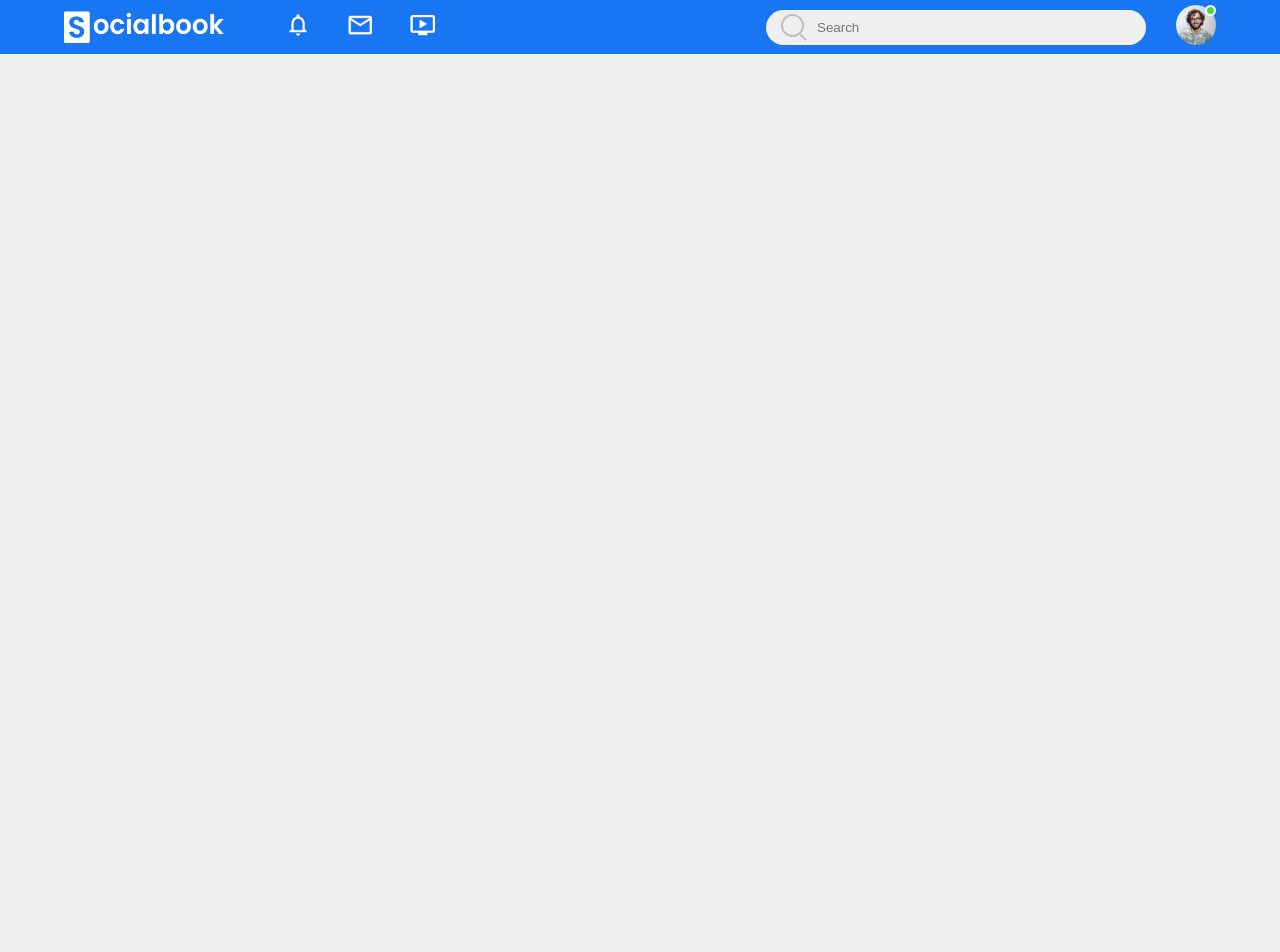
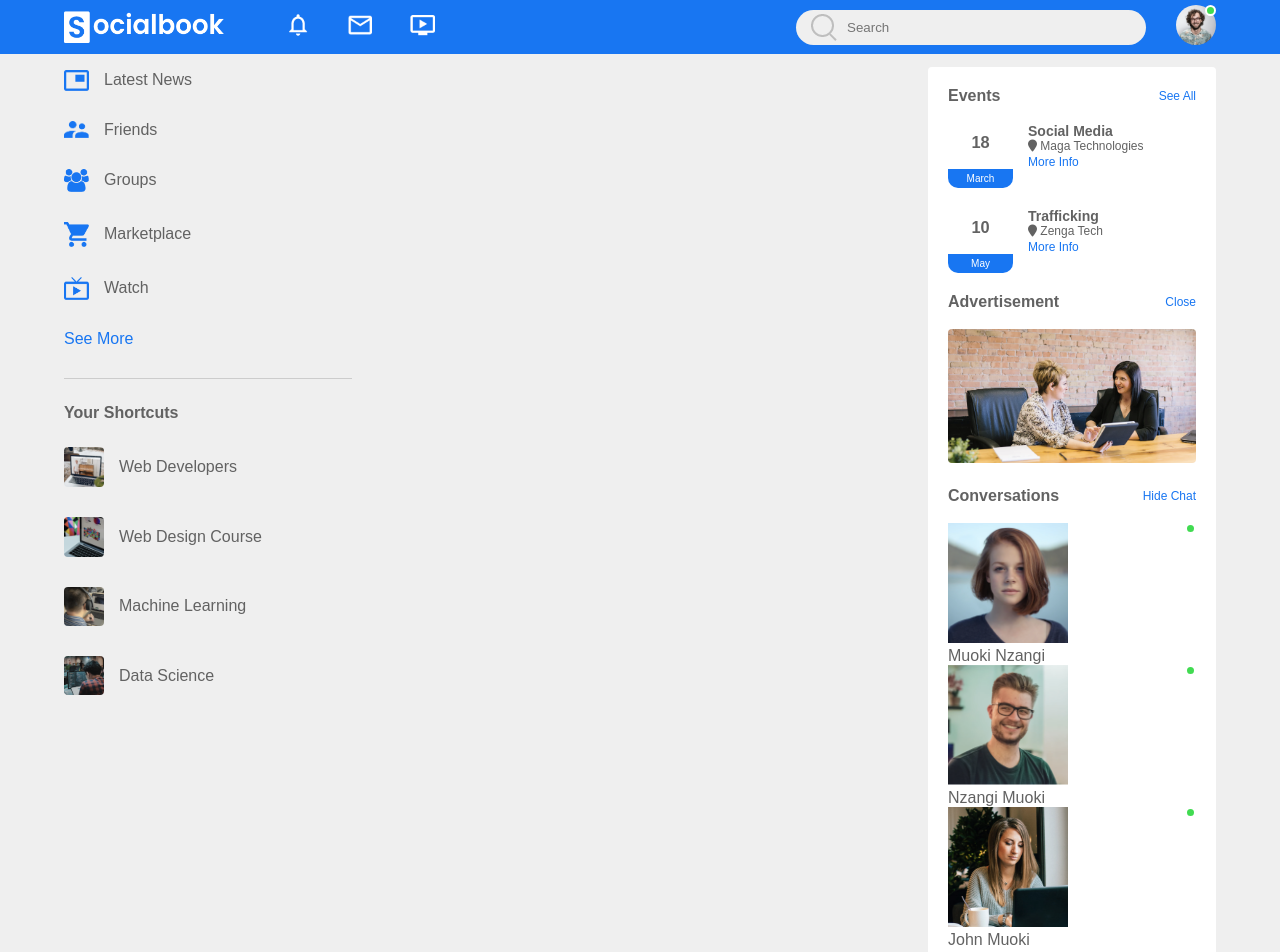
Before and after one commit to nzangi/Facebook, a plain HTML site: page index.html in a window 1280 px wide. Shown: the top 952 px of the page. Before the commit the page ends 800 px from the top, so only its background shows below. Drawn offline with Linux system fonts and the light colour scheme.

Commit message:
Added both left sidebar and right side

```diff
--- a/index.html
+++ b/index.html
@@ -6,6 +6,7 @@
     <meta name="viewport" content="width=device-width, initial-scale=1.0">
     <title>Facebook</title>
     <link rel="stylesheet" href="style.css">
+    <script src="https://kit.fontawesome.com/93747cae98.js" crossorigin="anonymous"></script>
 </head>
 <body>
     <nav>
@@ -30,9 +31,85 @@
 
     </nav>
     <div class="container">
-        <div class="left-sidebar"></div>
+        <!-- left side bar -->
+        <div class="left-sidebar">
+            <div class="imp-links">
+                <a href="#"><img src="images/news.png">Latest News</a>
+                <a href="#"><img src="images/friends.png">Friends</a>
+                <a href="#"><img src="images/group.png">Groups</a>
+                <a href="#"><img src="images/marketplace.png">Marketplace</a>
+                <a href="#"><img src="images/watch.png">Watch</a>
+                <a href="#">See More</a>
+            </div>
+            <div class="shortcut-links">
+                <p>Your Shortcuts</p>
+                <a href="#"><img src="images/shortcut-1.png">Web Developers</a>
+                <a href="#"><img src="images/shortcut-2.png">Web Design Course</a>
+                <a href="#"><img src="images/shortcut-3.png">Machine Learning</a>
+                <a href="#"><img src="images/shortcut-4.png"> Data Science</a>
+
+            </div>
+        </div>
+        <!-- main-content bar -->
         <div class="main-content"></div>
-        <div class="right-sidebar"></div>
+
+        <!-- right side bar -->
+        <div class="right-sidebar">
+            <div class="sidebar-title">
+                <h4>Events</h4>
+                <a href = "#">See All</a>
+            </div>
+            <div class="event">
+                <div class="left-event">
+                    <h3>18</h3>
+                    <span>March</span>
+                </div>
+                <div class="right-event">
+                    <h4>Social Media</h4>
+                    <p><i class="fa-solid fa-location-pin"></i> Maga Technologies</p>
+                    <a href="#">More Info</a>
+                </div>
+            </div>
+            <div class="event">
+                <div class="left-event">
+                    <h3>10</h3>
+                    <span>May</span>
+                </div>
+                <div class="right-event">
+                    <h4>Trafficking</h4>
+                    <p><i class="fa-solid fa-location-pin"></i> Zenga Tech</p>
+                    <a href="#">More Info</a>
+                </div>
+            </div>
+            <div class="sidebar-title">
+                <h4>Advertisement</h4>
+                <a href = "#">Close</a>
+            </div>
+            <img  src = "images/advertisement.png" class = "sidebar-ads">
+
+            <div class="sidebar-title">
+                <h4>Conversations</h4>
+                <a href = "#">Hide Chat</a>
+            </div>
+            <div class="online-list">
+                <div class="online">
+                    <img src = "images/member-1.png">
+                </div>
+                <p>Muoki Nzangi</p>
+            </div>
+            <div class="online-list">
+                <div class="online">
+                    <img src = "images/member-2.png">
+                </div>
+                <p>Nzangi Muoki</p>
+            </div>
+            <div class="online-list">
+                <div class="online">
+                    <img src = "images/member-3.png">
+                </div>
+                <p>John Muoki</p>
+            </div>
+        </div>
 
     </div>
 
--- a/style.css
+++ b/style.css
@@ -2,6 +2,7 @@
     margin: 0;
     padding: 0;
     font-family: 'poppins',sans-serif;
+    box-sizing: border-box;
 }
 body{
     background: #efefef;
@@ -76,20 +77,108 @@
     padding: 13px 5%;
 }
 .left-sidebar{
-    background: #cbdffa;
     flex-basis: 25%;
     position: sticky;
     top: 70px;
     align-self: flex-start;
 }
 .right-sidebar{
-    background: #cbdffa;
     flex-basis: 25%;
     position: sticky;
     top: 70px;
     align-self: flex-start;
+    background: #fff;
+    padding: 20px;
+    border-radius: 4px;
+    color: #626262;
+
 }
 .main-content{
     flex-basis: 47%;
 
 }
+
+.imp-links a, .shortcut-links a {
+    text-decoration: none;
+    display: flex;
+    align-items: center;
+    margin-bottom: 30px;
+    color: #626262;
+    width: fit-content;
+}
+.imp-links a img {
+    width: 25px;
+    margin-right: 15px;
+}
+.imp-links a:last-child{
+    color: #1876f2;
+}
+.imp-links{
+    border-bottom: 1px solid #ccc;
+}
+.shortcut-links a img{
+    width: 40px;
+    border-radius: 4px;
+    margin-right: 15px;
+}
+
+.shortcut-links p {
+    margin: 25px 0;
+    color: #626262;
+    font-weight:600;
+}
+.sidebar-title{
+    display:flex;
+    align-items:center;
+    justify-content:space-between;
+    margin-bottom:18px;
+}
+.sidebar-title h4{
+    font-weight: 600;
+    font-size: 16px;
+}
+.sidebar-title a{
+    text-decoration: none;
+    color:#1876f2;
+    font-size: 12px;
+
+}
+.event{
+    display: flex;
+    font-size: 14px;
+    margin-bottom: 20px;
+}
+.left-event{
+    border-radius: 10px;
+    height: 65px;
+    width: 65px;
+    margin-right:15px;
+    padding-top: 10px;
+    text-align: center;
+    position: relative;
+    overflow: hidden;
+    box-shadow: 0 0 10px rgba(0,0,0,0.);
+}
+.event p{
+    font-size: 12px;
+}
+.event a{
+    font-size: 12px;
+    text-decoration: none;
+    color: #1876f2;
+}
+.left-event span{
+    position: absolute;
+    bottom: 0;
+    left: 0;
+    width:100%;
+    background: #1876f2;
+    color: #fff;
+    font-size: 10px;
+    padding: 4px 0;
+}
+.sidebar-ads{
+    width:100%;
+    border-radius: 4px;
+    margin-bottom: 20px;
+}
```
